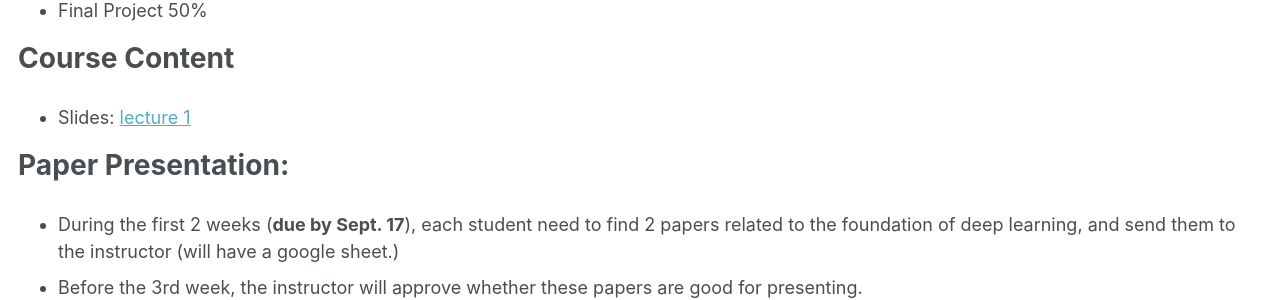
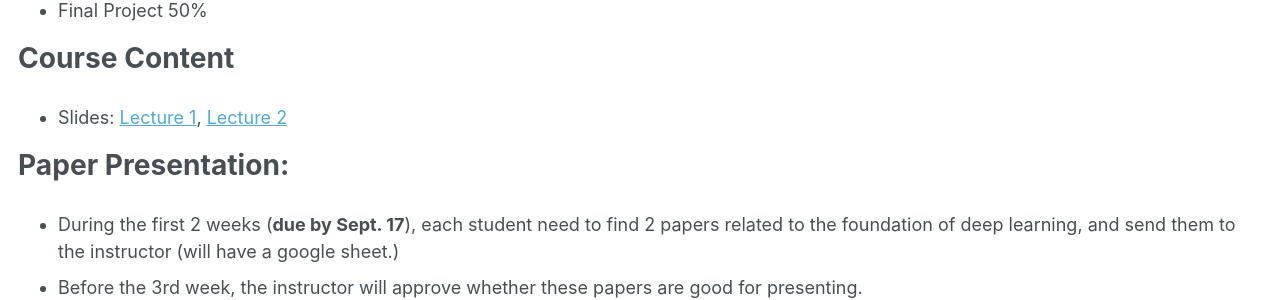
Before and after one commit to difanzou/difanzou.github.io, a Jekyll site: the page built from _teaching/2023-fall-teaching.md, in a window 1280 px wide. Shown: the part 881-1181 px from the top of the page. Built offline with Jekyll 4.4.1, drawn with Linux system fonts in a browser that asks for light colours.

```diff
--- a/_teaching/2023-fall-teaching.md
+++ b/_teaching/2023-fall-teaching.md
@@ -23,7 +23,7 @@
 
 # Course Content
 
-* Slides: [lecture 1](https://drive.google.com/file/d/1Z3JX-ULSwMEtNRB5h08BKIGuTMo5vdK2/view?usp=sharing)
+* Slides: [Lecture 1](https://drive.google.com/file/d/1Z3JX-ULSwMEtNRB5h08BKIGuTMo5vdK2/view?usp=sharing), [Lecture 2](https://drive.google.com/file/d/1KquUvsSpr0uRECIEV0atQIbZx4q7GZI5/view?usp=drive_link)
 
 # Paper Presentation:
 
```
